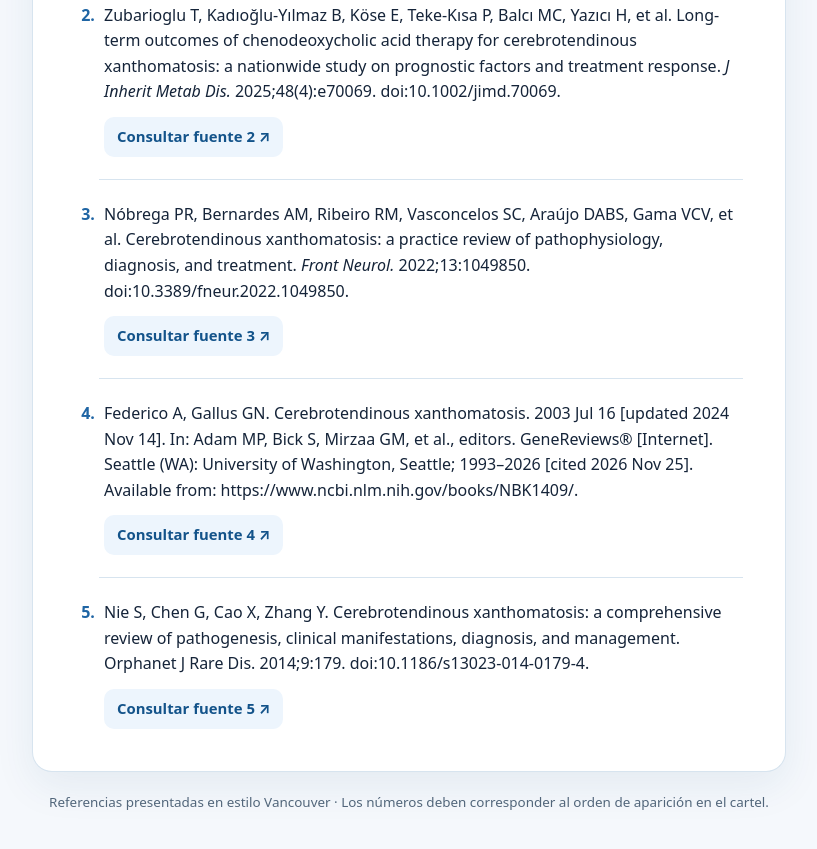
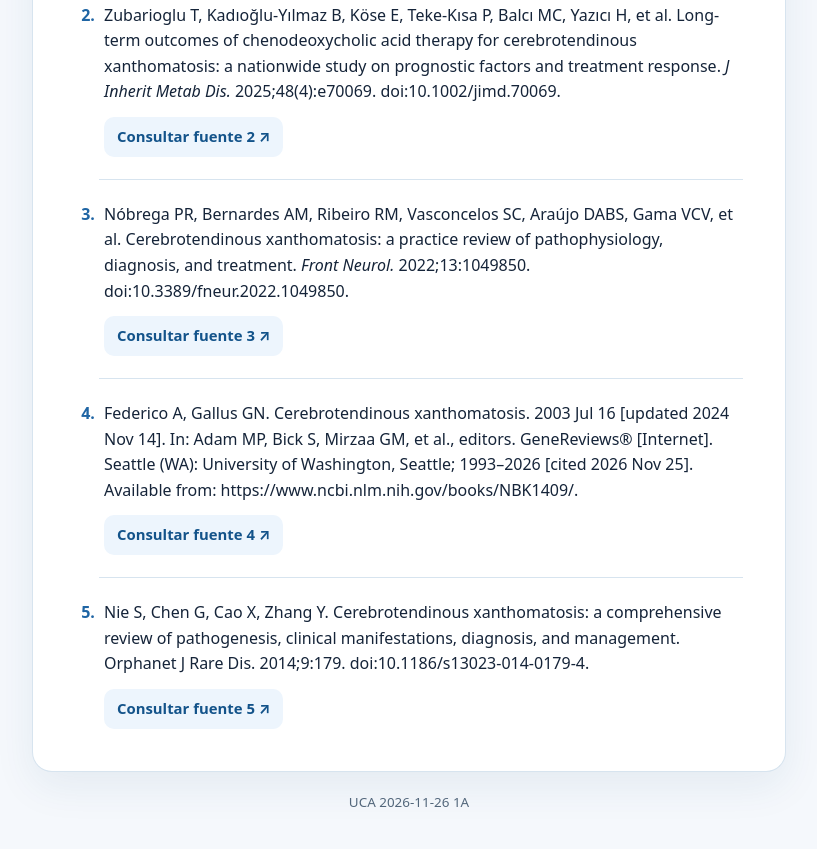
Before and after one commit to JRRMed/xct-bibliografia, a plain HTML site: page index.html in a window 1280 px wide. Shown: the part 540-1389 px from the top of the page, without its empty margins (231-1048 px from the left). Drawn offline with Linux system fonts and the light colour scheme.

Commit message:
Update footer content in index.html

```diff
--- a/index.html
+++ b/index.html
@@ -53,7 +53,7 @@
 </li>
 <li><p class="citation">Federico A, Gallus GN. Cerebrotendinous xanthomatosis. 2003 Jul 16 [updated 2024 Nov 14]. In: Adam MP, Bick S, Mirzaa GM, et al., editors. GeneReviews® [Internet]. Seattle (WA): University of Washington, Seattle; 1993–2026 [cited 2026 Nov 25]. Available from: https://www.ncbi.nlm.nih.gov/books/NBK1409/.</p><a class="doi" href="https://www.ncbi.nlm.nih.gov/books/NBK1409/" rel="noopener noreferrer" target="_blank">Consultar fuente 4 ↗</a></li><li><p class="citation">Nie S, Chen G, Cao X, Zhang Y. Cerebrotendinous xanthomatosis: a comprehensive review of pathogenesis, clinical manifestations, diagnosis, and management. Orphanet J Rare Dis. 2014;9:179. doi:10.1186/s13023-014-0179-4.</p><a class="doi" href="https://doi.org/10.1186/s13023-014-0179-4" rel="noopener noreferrer" target="_blank">Consultar fuente 5 ↗</a></li></ol>
 </main>
-<footer>Referencias presentadas en estilo Vancouver · Los números deben corresponder al orden de aparición en el cartel.</footer>
+<footer>UCA 2026-11-26 1A</footer>
 </div>
 </body>
 </html>
```
